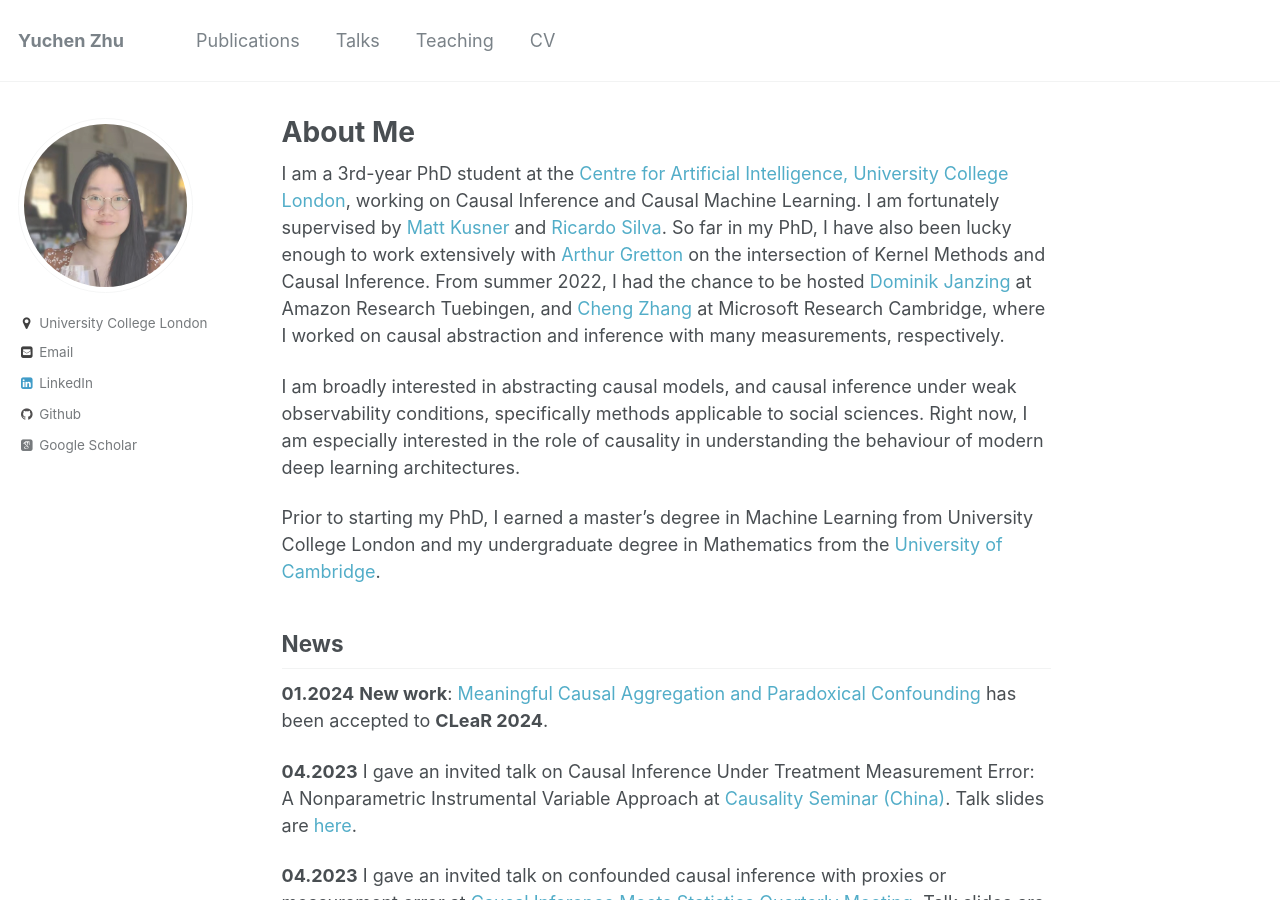
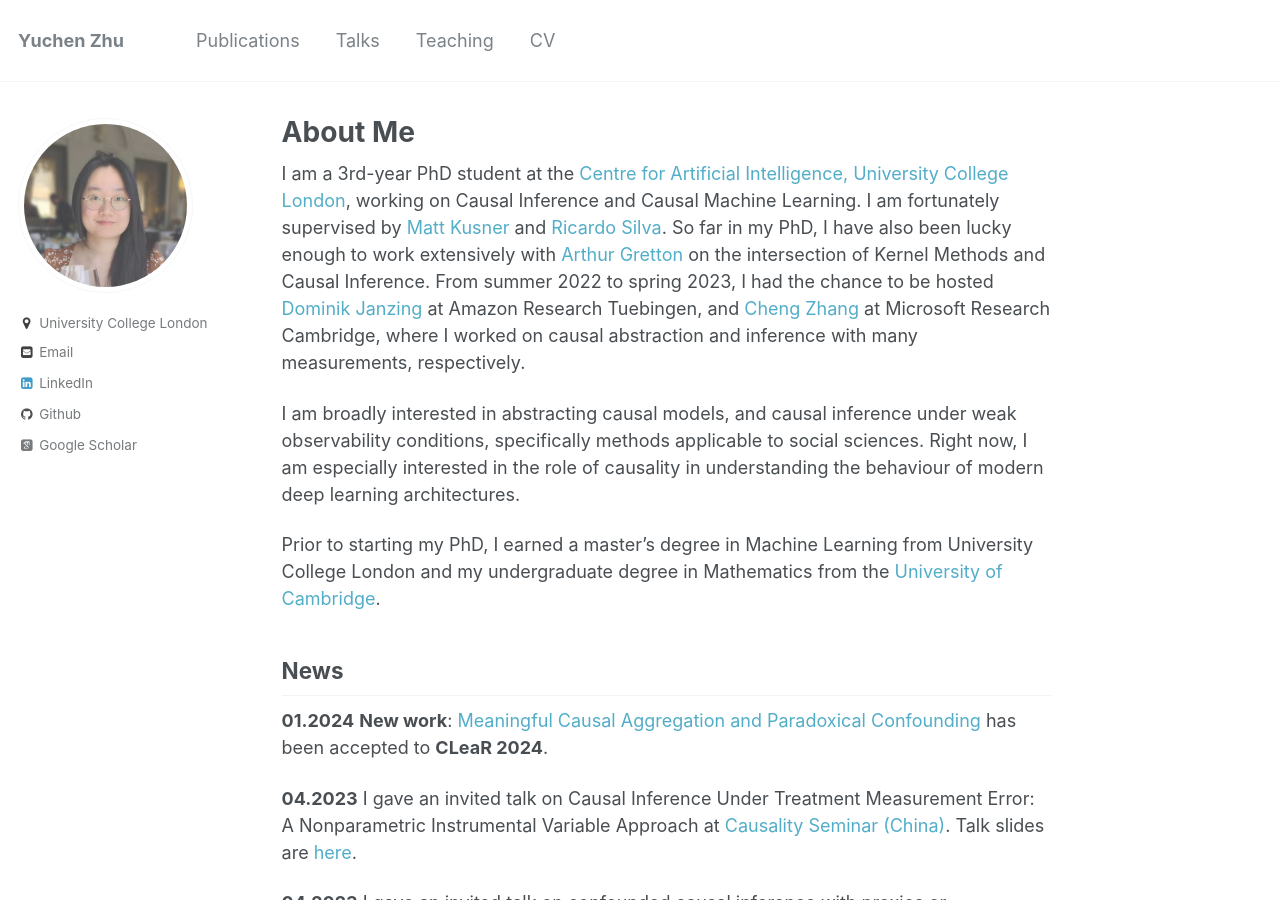
Before and after one commit to yuchen-zhu/yuchen-zhu.github.io, a Jekyll site: the page built from _pages/about.md, in a window 1280 px wide and 900 px high. Built offline with Jekyll 4.4.1, drawn with Linux system fonts in a browser that asks for light colours; some web fonts are replaced.

Commit message:
Update about

```diff
--- a/_pages/about.md
+++ b/_pages/about.md
@@ -8,7 +8,7 @@ redirect_from:
   - /about.html
   -
 ---
-I am a 3rd-year PhD student at the [Centre for Artificial Intelligence, University College London](https://www.ucl.ac.uk/ai-centre/), working on Causal Inference and Causal Machine Learning. I am fortunately supervised by [Matt Kusner](http://mkusner.github.io) and [Ricardo Silva](http://www.homepages.ucl.ac.uk/~ucgtrbd/). So far in my PhD, I have also been lucky enough to work extensively with [Arthur Gretton](https://www.gatsby.ucl.ac.uk/~gretton/) on the intersection of Kernel Methods and Causal Inference. From summer 2022, I had the chance to be hosted [Dominik Janzing](https://janzing.github.io) at Amazon Research Tuebingen, and [Cheng Zhang]((https://www.microsoft.com/en-us/research/people/chezha/)) at Microsoft Research Cambridge, where I worked on causal abstraction and inference with many measurements, respectively.
+I am a 3rd-year PhD student at the [Centre for Artificial Intelligence, University College London](https://www.ucl.ac.uk/ai-centre/), working on Causal Inference and Causal Machine Learning. I am fortunately supervised by [Matt Kusner](http://mkusner.github.io) and [Ricardo Silva](http://www.homepages.ucl.ac.uk/~ucgtrbd/). So far in my PhD, I have also been lucky enough to work extensively with [Arthur Gretton](https://www.gatsby.ucl.ac.uk/~gretton/) on the intersection of Kernel Methods and Causal Inference. From summer 2022 to spring 2023, I had the chance to be hosted [Dominik Janzing](https://janzing.github.io) at Amazon Research Tuebingen, and [Cheng Zhang]((https://www.microsoft.com/en-us/research/people/chezha/)) at Microsoft Research Cambridge, where I worked on causal abstraction and inference with many measurements, respectively.
 
 I am broadly interested in abstracting causal models, and causal inference under weak observability conditions, specifically methods applicable to social sciences. Right now, I am especially interested in the role of causality in understanding the behaviour of modern deep learning architectures.
 
```
